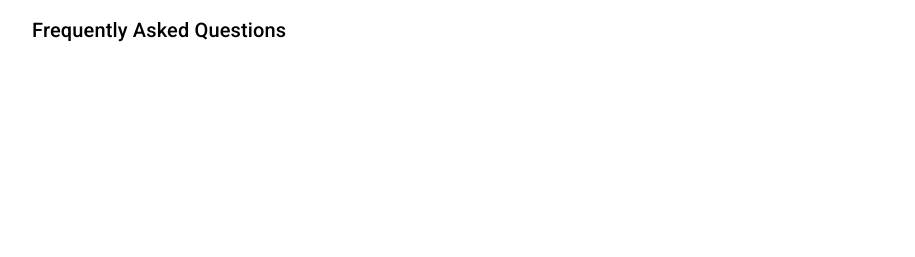
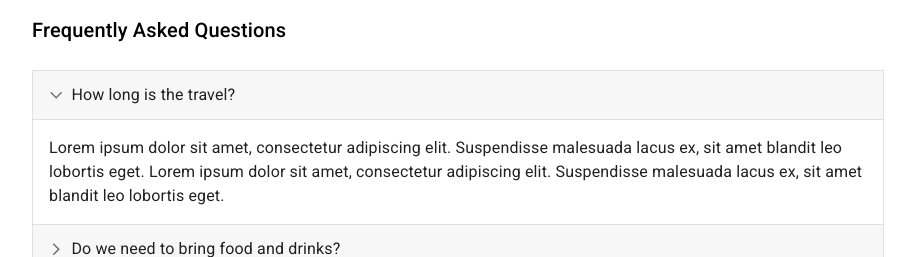
Before and after one commit to y-yildirim/material-ui-demo, a React (Create React App) app: page /1 in a window 1280 px wide. Shown: the part 695-952 px from the top of the page, without its empty margins (182-1097 px from the left). Before the commit the page ends 800 px from the top, so only its background shows below. Built offline with nearby package versions, Linux system fonts and the light colour scheme.

Commit message:
add FAQ to tour page

```diff
--- /dev/null
+++ b/src/components/Accordions.js
@@ -0,0 +1,109 @@
+import { styled } from "@mui/material/styles";
+import ArrowForwardIosSharpIcon from "@mui/icons-material/ArrowForwardIosSharp";
+import MuiAccordion from "@mui/material/Accordion";
+import MuiAccordionSummary from "@mui/material/AccordionSummary";
+import MuiAccordionDetails from "@mui/material/AccordionDetails";
+import Typography from "@mui/material/Typography";
+import { Box } from "@mui/system";
+import { useState } from "react";
+
+const Accordion = styled((props) => (
+  <MuiAccordion disableGutters elevation={0} square {...props} />
+))(({ theme }) => ({
+  border: `1px solid ${theme.palette.divider}`,
+  "&:not(:last-child)": {
+    borderBottom: 0,
+  },
+  "&:before": {
+    display: "none",
+  },
+}));
+
+const AccordionSummary = styled((props) => (
+  <MuiAccordionSummary
+    expandIcon={<ArrowForwardIosSharpIcon sx={{ fontSize: "0.9rem" }} />}
+    {...props}
+  />
+))(({ theme }) => ({
+  backgroundColor:
+    theme.palette.mode === "dark"
+      ? "rgba(255, 255, 255, .05)"
+      : "rgba(0, 0, 0, .03)",
+  flexDirection: "row-reverse",
+  "& .MuiAccordionSummary-expandIconWrapper.Mui-expanded": {
+    transform: "rotate(90deg)",
+  },
+  "& .MuiAccordionSummary-content": {
+    marginLeft: theme.spacing(1),
+  },
+}));
+
+const AccordionDetails = styled(MuiAccordionDetails)(({ theme }) => ({
+  padding: theme.spacing(2),
+  borderTop: "1px solid rgba(0, 0, 0, .125)",
+}));
+
+export default function Accordions() {
+  const [expanded, setExpanded] = useState("panel1");
+
+  const handleChange = (panel) => (event, newExpanded) => {
+    setExpanded(newExpanded ? panel : false);
+  };
+
+  return (
+    <Box
+      sx={{
+        marginBottom: 10,
+      }}
+    >
+      <Accordion
+        expanded={expanded === "panel1"}
+        onChange={handleChange("panel1")}
+      >
+        <AccordionSummary aria-controls="panel1d-content" id="panel1d-header">
+          <Typography>How long is the travel?</Typography>
+        </AccordionSummary>
+        <AccordionDetails>
+          <Typography>
+            Lorem ipsum dolor sit amet, consectetur adipiscing elit. Suspendisse
+            malesuada lacus ex, sit amet blandit leo lobortis eget. Lorem ipsum
+            dolor sit amet, consectetur adipiscing elit. Suspendisse malesuada
+            lacus ex, sit amet blandit leo lobortis eget.
+          </Typography>
+        </AccordionDetails>
+      </Accordion>
+      <Accordion
+        expanded={expanded === "panel2"}
+        onChange={handleChange("panel2")}
+      >
+        <AccordionSummary aria-controls="panel2d-content" id="panel2d-header">
+          <Typography>Do we need to bring food and drinks?</Typography>
+        </AccordionSummary>
+        <AccordionDetails>
+          <Typography>
+            Lorem ipsum dolor sit amet, consectetur adipiscing elit. Suspendisse
+            malesuada lacus ex, sit amet blandit leo lobortis eget. Lorem ipsum
+            dolor sit amet, consectetur adipiscing elit. Suspendisse malesuada
+            lacus ex, sit amet blandit leo lobortis eget.
+          </Typography>
+        </AccordionDetails>
+      </Accordion>
+      <Accordion
+        expanded={expanded === "panel3"}
+        onChange={handleChange("panel3")}
+      >
+        <AccordionSummary aria-controls="panel3d-content" id="panel3d-header">
+          <Typography>What will we see?</Typography>
+        </AccordionSummary>
+        <AccordionDetails>
+          <Typography>
+            Lorem ipsum dolor sit amet, consectetur adipiscing elit. Suspendisse
+            malesuada lacus ex, sit amet blandit leo lobortis eget. Lorem ipsum
+            dolor sit amet, consectetur adipiscing elit. Suspendisse malesuada
+            lacus ex, sit amet blandit leo lobortis eget.
+          </Typography>
+        </AccordionDetails>
+      </Accordion>
+    </Box>
+  );
+}
--- a/src/pages/Tour.js
+++ b/src/pages/Tour.js
@@ -1,7 +1,7 @@
 import { Container, Typography } from "@mui/material";
 import { Box } from "@mui/system";
-import { Paper } from "@mui/material";
 import QuiltedImageList from "../components/QuiltedImageList";
+import Accordions from "../components/Accordions";
 
 export default function Tour() {
   return (
@@ -42,10 +42,7 @@
       <Typography variant="h6" component="h4" marginBottom={3}>
         Frequently Asked Questions
       </Typography>
-      <Paper
-        sx={{ position: "fixed", bottom: 0, left: 0, right: 0 }}
-        elevation={3}
-      ></Paper>
+      <Accordions />
     </Container>
   );
 }
```
